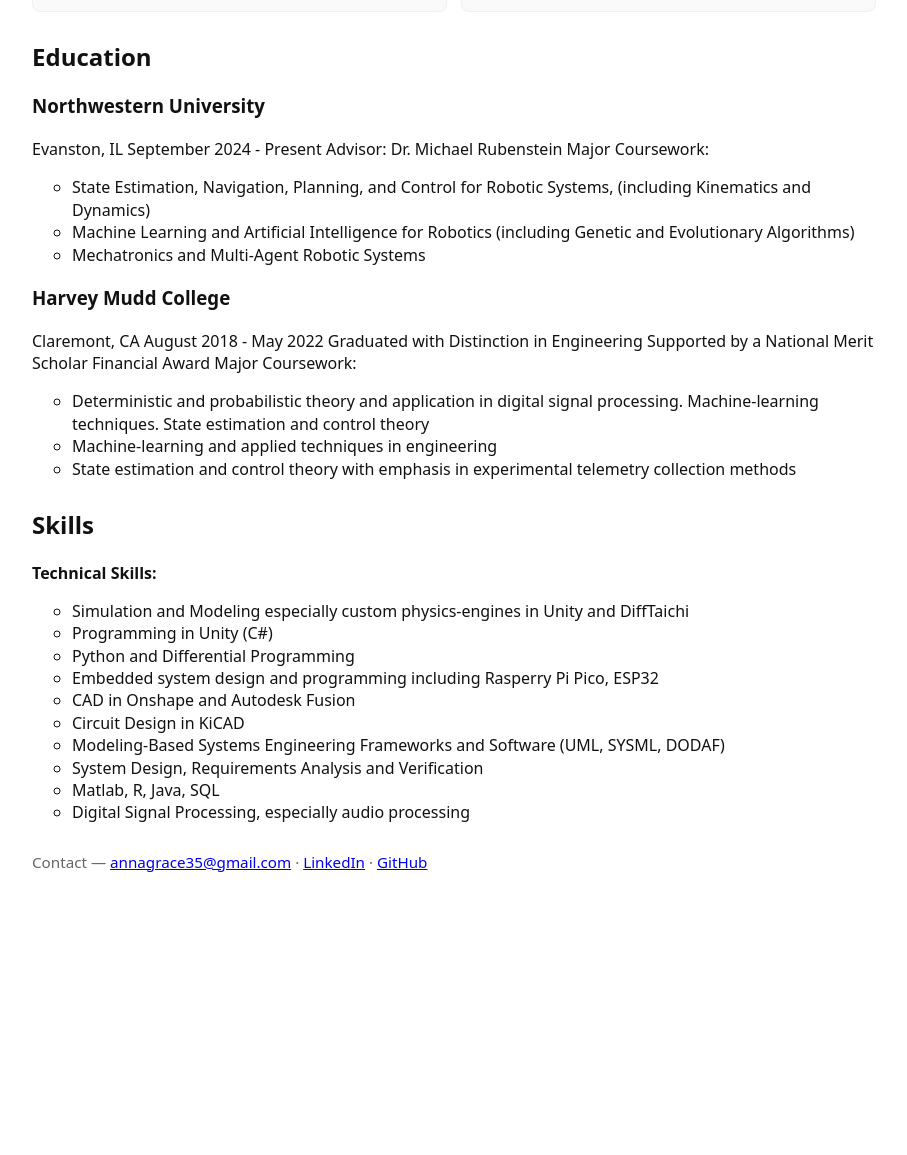
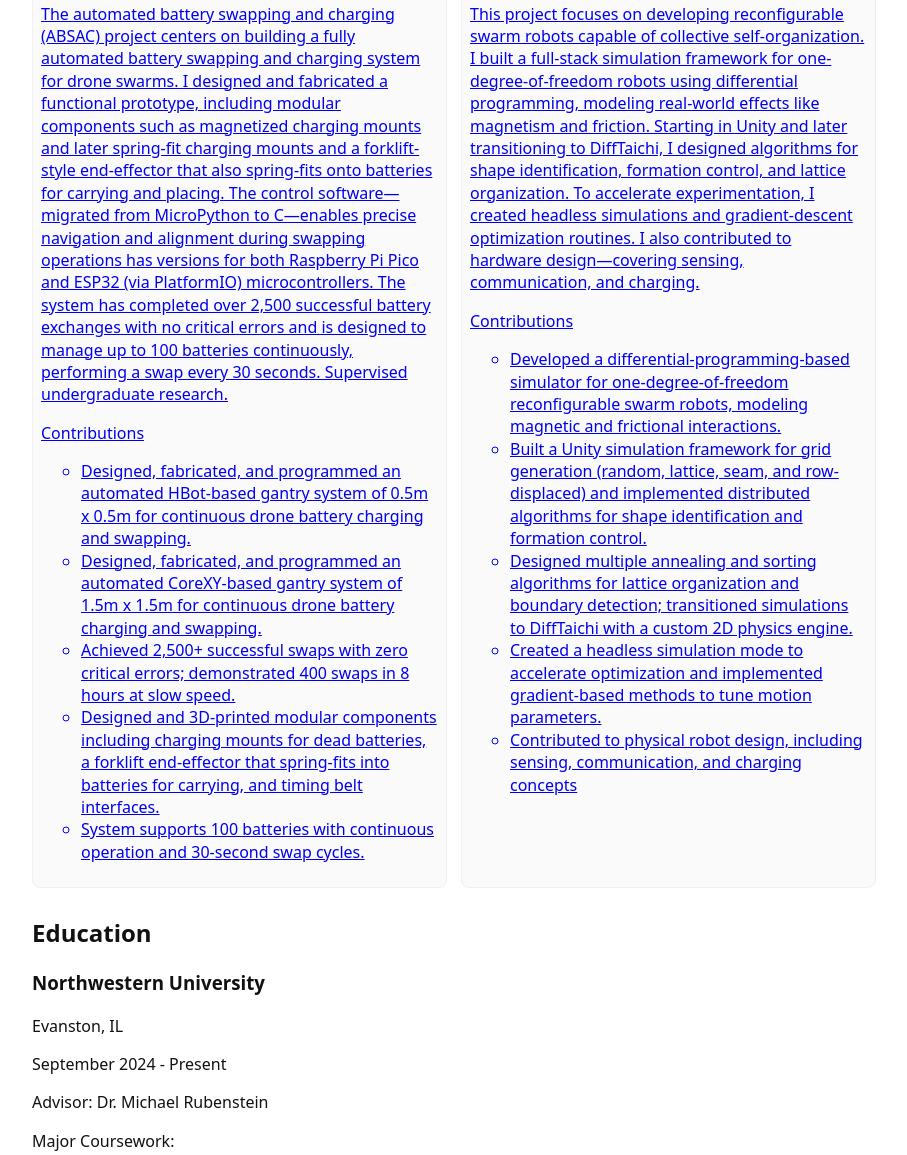
Before and after one commit to agh35/annagracehamson, a plain HTML site: page docs/index.html in a window 1280 px wide. Shown: the part 708-1863 px from the top of the page, without its empty margins (186-1093 px from the left). Before the commit the page ends 1637 px from the top, so only its background shows below. Drawn offline with Linux system fonts and the light colour scheme.

Commit message:
added project detail

```diff
--- a/docs/index.html
+++ b/docs/index.html
@@ -51,12 +51,37 @@
             <a href="#">
               <img src="assets/images/IMG_3360.jpg" alt="Automated Battery Swapping and Charging for Drone Swarm" />
               <h3>Automated Battery Swapping and Charging for Drone Swarm</h3>
+              <p>
+                The automated battery swapping and charging (ABSAC) project centers on building a fully automated battery swapping and charging system for drone swarms. I designed and fabricated a functional prototype, including modular components such as magnetized charging mounts and later spring-fit charging mounts and a forklift-style end-effector that also spring-fits onto batteries for carrying and placing. The control software—migrated from MicroPython to C—enables precise navigation and alignment during swapping operations has versions for both Raspberry Pi Pico and ESP32 (via PlatformIO) microcontrollers. The system has completed over 2,500 successful battery exchanges with no critical errors and is designed to manage up to 100 batteries continuously, performing a swap every 30 seconds. Supervised undergraduate research.
+
+
+              </p>
+              <p> Contributions</p>
+              <ul style="list-style-type:circle;">
+                <li>Designed, fabricated, and programmed an automated HBot-based gantry system of 0.5m x 0.5m for continuous drone battery charging and swapping.</li>
+                <li>Designed, fabricated, and programmed an automated CoreXY-based gantry system of 1.5m x 1.5m for continuous drone battery charging and swapping.</li>
+                <li> Achieved 2,500+ successful swaps with zero critical errors; demonstrated 400 swaps in 8 hours at slow speed.</li>
+                <li> Designed and 3D-printed modular components including charging mounts for dead batteries, a forklift end-effector that spring-fits into batteries for carrying, and timing belt interfaces.</li>
+                <li> System supports 100 batteries with continuous operation and 30-second swap cycles.</li>
+
+              </ul>
             </a>
           </article>
           <article class="card">
             <a href="#">
               <img src="assets/images/IMG_20250918_161701.jpg" alt="Distributed Shape Formation and Control of Swarm" />
               <h3>Distributed Shape Formation and Control of Swarm</h3>
+              <p>
+                This project focuses on developing reconfigurable swarm robots capable of collective self-organization. I built a full-stack simulation framework for one-degree-of-freedom robots using differential programming, modeling real-world effects like magnetism and friction. Starting in Unity and later transitioning to DiffTaichi, I designed algorithms for shape identification, formation control, and lattice organization. To accelerate experimentation, I created headless simulations and gradient-descent optimization routines. I also contributed to hardware design—covering sensing, communication, and charging.
+              </p>
+              <p> Contributions</p>
+              <ul style="list-style-type:circle;">
+                    <li> Developed a differential-programming-based simulator for one-degree-of-freedom reconfigurable swarm robots, modeling magnetic and frictional interactions.</li>
+                    <li> Built a Unity simulation framework for grid generation (random, lattice, seam, and row-displaced) and implemented distributed algorithms for shape identification and formation control.</li>
+                    <li> Designed multiple annealing and sorting algorithms for lattice organization and boundary detection; transitioned simulations to DiffTaichi with a custom 2D physics engine.</li>
+                    <li> Created a headless simulation mode to accelerate optimization and implemented gradient-based methods to tune motion parameters.</li>
+                    <li>Contributed to physical robot design, including sensing, communication, and charging concepts</li>
+              </ul>
             </a>
           </article>
         </div>
@@ -66,10 +91,10 @@
         <h2>Education</h2>
             <h3> Northwestern University</h3>
             <p>
-                Evanston, IL
-                September 2024 - Present
-                Advisor: Dr. Michael Rubenstein
-                Major Coursework:
+                <p>Evanston, IL</p>
+                <p>September 2024 - Present</p>
+                <p>Advisor: Dr. Michael Rubenstein</p>
+                <p>Major Coursework: </p>
                 <ul style="list-style-type:circle;">
                     <li> State Estimation, Navigation, Planning, and Control for Robotic Systems, (including Kinematics and Dynamics)</li>
                     <li> Machine Learning and Artificial Intelligence for Robotics (including Genetic and Evolutionary Algorithms)</li>
@@ -78,11 +103,11 @@
             </p>
             <h3>Harvey Mudd College</h3>
             <p>
-                Claremont, CA
-                August 2018 - May 2022
-                Graduated with Distinction in Engineering
-                Supported by a National Merit Scholar Financial Award
-                Major Coursework:
+                <p>Claremont, CA</p>
+                <p>August 2018 - May 2022</p>
+                <p>Graduated with Distinction in Engineering </p>
+                <p>Supported by a National Merit Scholar Financial Award</p>
+                <p>Major Coursework: </p>
                 <ul style="list-style-type:circle;">
                     <li> Deterministic and probabilistic theory and application in digital signal processing. Machine-learning techniques. State estimation and control theory</li>
                     <li> Machine-learning and applied techniques in engineering</li>
```
